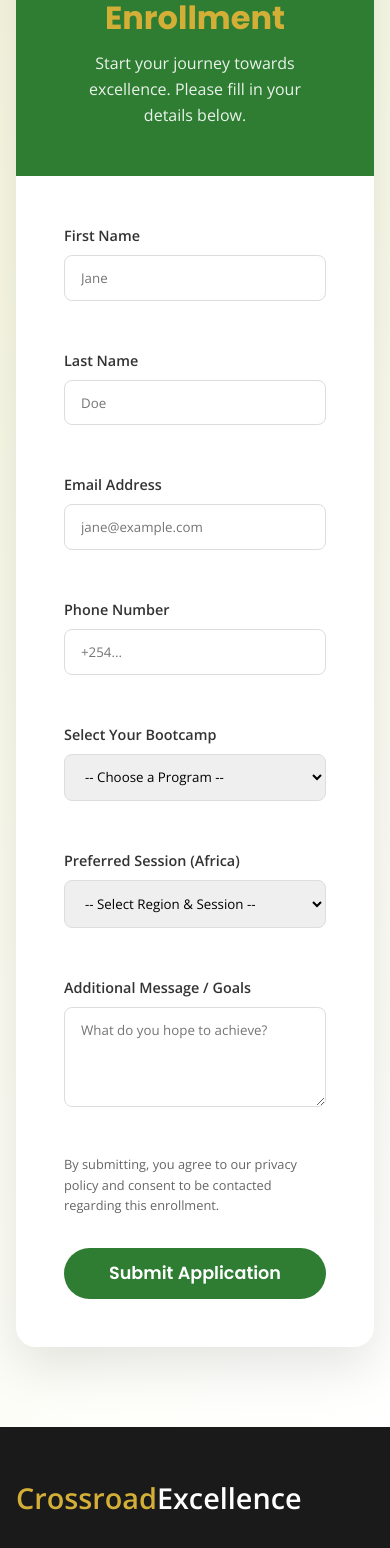
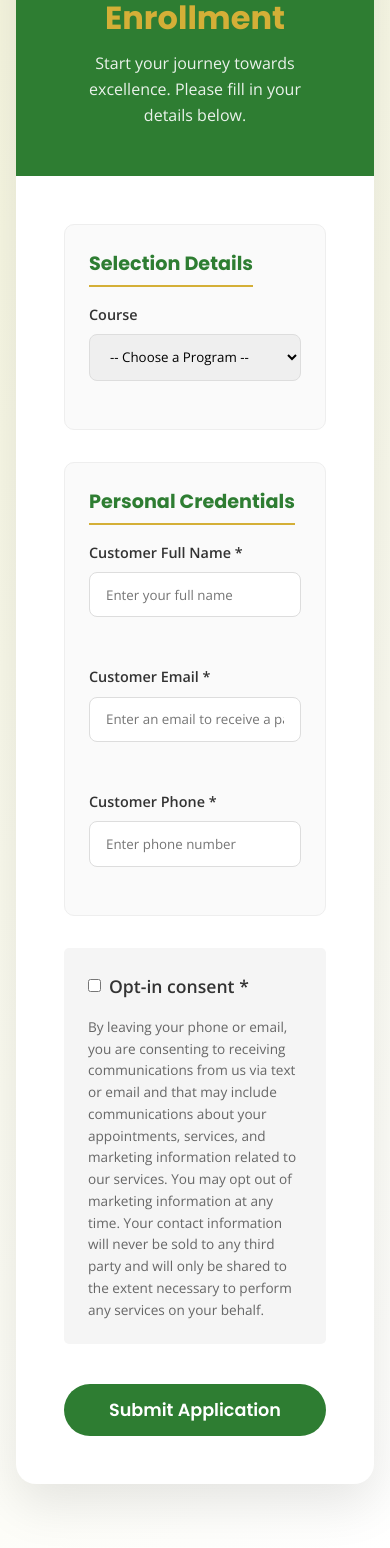
Before and after one commit to nimo731/School-of-cross-road-to-excellence, a React (Vite) app: page /enroll in a window 390 px wide. Shown: the part 432-1980 px from the top of the page. Built offline with nearby package versions, Linux system fonts and the light colour scheme.

Commit message:
Add responsive USA/Africa region toggle, automated enrollment amounts, and M-Pesa payment modules

```diff
--- a/src/components/ProgramCard.jsx
+++ b/src/components/ProgramCard.jsx
@@ -2,7 +2,10 @@ import React from 'react';
 import { Link } from 'react-router-dom';
 import './ProgramCard.css';
 
-const ProgramCard = ({ title, duration, priceKES, priceUSD, description, sessions }) => {
+const ProgramCard = ({ id, title, duration, price, description, sessions, activeRegion }) => {
+    const displayPrice = price[activeRegion];
+    const displaySessions = sessions[activeRegion];
+
     return (
         <div className="program-card">
             <div className="program-header">
@@ -12,28 +15,30 @@ const ProgramCard = ({ title, duration, priceKES, priceUSD, description, session
             <div className="program-body">
                 <p className="program-desc">{description}</p>
 
-                {sessions && (
+                {displaySessions && (
                     <div className="program-sessions">
-                        <h4 className="sessions-title">Africa Sessions:</h4>
+                        <h4 className="sessions-title">{activeRegion === 'africa' ? 'Africa' : 'USA'} Sessions:</h4>
                         <ul>
-                            {sessions.map((s, i) => <li key={i}>{s}</li>)}
+                            {displaySessions.map((s, i) => <li key={i}>{s}</li>)}
                         </ul>
                     </div>
                 )}
 
                 <div className="program-pricing">
                     <div className="price-item">
-                        <span className="price-label">Africa</span>
-                        <span className="price-value">{priceKES}</span>
-                    </div>
-                    <div className="price-item">
-                        <span className="price-label">USA</span>
-                        <span className="price-value">{priceUSD}</span>
+                        <span className="price-label">Admission Fee</span>
+                        <span className="price-value">{displayPrice}</span>
                     </div>
                 </div>
             </div>
             <div className="program-footer">
-                <Link to="/enroll" className="btn btn-primary btn-full text-center">Enroll Now</Link>
+                <Link
+                    to="/enroll"
+                    state={{ programId: id, programTitle: title, region: activeRegion, amount: displayPrice }}
+                    className="btn btn-primary btn-full text-center"
+                >
+                    Enroll Now
+                </Link>
             </div>
         </div>
     );
--- a/src/pages/Programs.css
+++ b/src/pages/Programs.css
@@ -12,7 +12,48 @@
 }
 
 .programs-list {
-    padding: 8rem 0;
+    padding: 3rem 0;
+}
+
+.region-toggle-section {
+    padding: 2rem 0;
+    background-color: var(--color-white);
+    border-bottom: 1px solid var(--color-cream);
+}
+
+.region-title {
+    font-size: 1.2rem;
+    color: var(--color-green);
+    margin-bottom: 1.5rem;
+}
+
+.region-buttons {
+    display: flex;
+    justify-content: center;
+    gap: 1rem;
+}
+
+.btn-outline {
+    background-color: transparent;
+    color: var(--color-green);
+    border: 2px solid var(--color-green);
+    padding: 0.8rem 1.8rem;
+    border-radius: 30px;
+    font-weight: 600;
+    cursor: pointer;
+    transition: var(--transition);
+}
+
+.btn-outline:hover {
+    background-color: var(--color-green);
+    color: var(--color-white);
+}
+
+@media (max-width: 768px) {
+    .region-buttons {
+        flex-direction: column;
+        align-items: stretch;
+    }
 }
 
 .programs-intro {
--- a/src/pages/Programs.jsx
+++ b/src/pages/Programs.jsx
@@ -1,47 +1,79 @@
-import React from 'react';
+import React, { useState } from 'react';
 import ProgramCard from '../components/ProgramCard';
 import './Programs.css';
 
 const Programs = () => {
+    const [activeRegion, setActiveRegion] = useState('africa');
+
     const allPrograms = [
         {
+            id: 'leadership',
             title: 'Confident Leadership',
             duration: '6 Weeks',
-            priceKES: 'KSh40,000',
-            priceUSD: '$397',
-            sessions: ['Morning Session (9 AM - 12 PM)', 'Evening Session (6 PM - 9 PM)'],
+            price: {
+                africa: 'KSh 40,000 KES',
+                usa: '$397'
+            },
+            sessions: {
+                africa: ['Morning Session (9 AM - 12 PM)', 'Evening Session (6 PM - 9 PM)'],
+                usa: ['Morning Session (9 AM - 12 PM EST)', 'Evening Session (6 PM - 9 PM EST)']
+            },
             description: 'Build the mindset, presence, and discipline of a strong leader. Focuses on self-awareness, communication, decision-making, and leading with confidence in real-life situations.'
         },
         {
+            id: 'resume',
             title: 'Professional Resume, Cover Letter & Interview Mastery',
             duration: '2 Weeks',
-            priceKES: 'KSh20,000',
-            priceUSD: '$197',
-            sessions: ['Morning Session (9 AM - 12 PM)', 'Evening Session (6 PM - 9 PM)'],
+            price: {
+                africa: 'KSh 20,000 KES',
+                usa: '$197'
+            },
+            sessions: {
+                africa: ['Morning Session (9 AM - 12 PM)', 'Evening Session (6 PM - 9 PM)'],
+                usa: ['Morning Session (9 AM - 12 PM EST)', 'Evening Session (6 PM - 9 PM EST)']
+            },
             description: 'Learn how to present yourself professionally on paper and in person. Covers resume writing, persuasive cover letters, and interview techniques to stand out and secure opportunities.'
         },
         {
+            id: 'ai',
             title: 'Senior AI Course',
             duration: '4-Week Advanced Program',
-            priceKES: 'KSh28,000',
-            priceUSD: '$225',
-            sessions: ['Afternoon Session (2 PM - 5 PM)'],
+            price: {
+                africa: 'KSh 28,000 KES',
+                usa: '$225'
+            },
+            sessions: {
+                africa: ['Afternoon Session (2 PM - 5 PM)'],
+                usa: ['Afternoon Session (2 PM - 5 PM EST)']
+            },
             description: 'Designed for experienced seniors ready to master advanced technology. It explores AI as a practical tool for everyday life, business, creativity, and communication.'
         },
         {
+            id: 'business',
             title: 'How to Start a Business',
             duration: '2 Weeks',
-            priceKES: 'KSh30,000',
-            priceUSD: '$250',
-            sessions: ['Evening Session (6 PM - 9 PM)'],
+            price: {
+                africa: 'KSh 30,000 KES',
+                usa: '$250'
+            },
+            sessions: {
+                africa: ['Evening Session (6 PM - 9 PM)'],
+                usa: ['Evening Session (6 PM - 9 PM EST)']
+            },
             description: 'Foundational steps to legally and practically start a business. Covers business structure, registration, and basic operations to move from idea to action.'
         },
         {
+            id: 'seniors',
             title: 'Boot Camp for Seniors',
             duration: '4 Weeks',
-            priceKES: 'N/A',
-            priceUSD: '$225',
-            sessions: ['Morning Session (10 AM - 1 PM)'],
+            price: {
+                africa: 'N/A',
+                usa: '$225'
+            },
+            sessions: {
+                africa: ['Morning Session (10 AM - 1 PM)'],
+                usa: ['Morning Session (10 AM - 1 PM EST)']
+            },
             description: 'Bringing old stories to life through digital storytelling and AI, specifically for seniors aged 65+.'
         }
     ];
@@ -56,6 +88,27 @@ const Programs = () => {
                 </div>
             </section>
 
+            {/* Region Toggle */}
+            <section className="region-toggle-section text-center">
+                <div className="container">
+                    <h3 className="region-title">Select your region to view specific sessions and pricing:</h3>
+                    <div className="region-buttons">
+                        <button
+                            className={`btn ${activeRegion === 'africa' ? 'btn-primary' : 'btn-outline'}`}
+                            onClick={() => setActiveRegion('africa')}
+                        >
+                            View Africa Sessions
+                        </button>
+                        <button
+                            className={`btn ${activeRegion === 'usa' ? 'btn-primary' : 'btn-outline'}`}
+                            onClick={() => setActiveRegion('usa')}
+                        >
+                            View America (USA) Sessions
+                        </button>
+                    </div>
+                </div>
+            </section>
+
             {/* Programs Grid */}
             <section className="programs-list">
                 <div className="container">
@@ -65,20 +118,10 @@ const Programs = () => {
                         </p>
                     </div>
                     <div className="grid grid-3 programs-cards">
-                        {allPrograms.map((program, index) => (
-                            <ProgramCard key={index} {...program} />
+                        {allPrograms.map((program) => (
+                            <ProgramCard key={program.id} {...program} activeRegion={activeRegion} />
                         ))}
                     </div>
-                </div>
-            </section>
-
-            {/* Region Info */}
-            <section className="region-info bg-green">
-                <div className="container text-center">
-                    <h2 className="cta-title">Global Learning Community</h2>
-                    <p className="cta-desc">
-                        We welcome students from Africa and the USA. Our pricing is structured to accommodate different regions while providing the same high-quality excellence.
-                    </p>
                 </div>
             </section>
         </div>
--- a/src/pages/Register.css
+++ b/src/pages/Register.css
@@ -55,14 +55,84 @@
 }
 
 .btn-enroll {
-    margin-top: 2rem;
+    margin-top: 1rem;
     width: 100%;
     padding: 1rem;
     font-size: 1.1rem;
 }
 
+.payment-module {
+    background-color: #fafafa;
+    border: 1px solid #eee;
+    border-radius: 10px;
+    padding: 1.5rem;
+    margin-bottom: 2rem;
+}
+
+.module-title {
+    color: var(--color-green);
+    margin-bottom: 1rem;
+    font-size: 1.2rem;
+    border-bottom: 2px solid var(--color-gold);
+    display: inline-block;
+    padding-bottom: 0.3rem;
+}
+
+.amount-display {
+    margin-top: 1rem;
+    padding: 1rem;
+    background-color: var(--color-cream);
+    color: var(--color-green);
+    border-radius: 5px;
+    font-size: 1.1rem;
+}
+
+.payment-instructions {
+    margin-top: 1.5rem;
+    padding: 1.5rem;
+    background-color: rgba(212, 175, 55, 0.1);
+    /* light gold */
+    border-left: 4px solid var(--color-gold);
+    border-radius: 5px;
+}
+
+.payment-instructions h4 {
+    color: var(--color-gold);
+    font-size: 1.1rem;
+    margin-bottom: 0.5rem;
+}
+
+.payment-instructions ol {
+    margin-left: 1.5rem;
+    margin-top: 0.5rem;
+}
+
+.payment-instructions li {
+    margin-bottom: 0.5rem;
+    color: var(--color-text);
+    font-size: 0.95rem;
+    line-height: 1.5;
+}
+
+.opt-in-section {
+    background-color: #f5f5f5;
+    padding: 1.5rem;
+    border-radius: 5px;
+    margin-bottom: 1.5rem;
+}
+
+.opt-in-label {
+    display: flex;
+    align-items: center;
+    gap: 0.5rem;
+    font-size: 1.1rem;
+    color: var(--color-text);
+    margin-bottom: 1rem;
+    cursor: pointer;
+}
+
 .privacy-declaration {
-    font-size: 0.8rem;
+    font-size: 0.85rem;
     color: var(--color-text-light);
-    margin-top: 1rem;
+    line-height: 1.6;
 }
--- a/src/pages/Register.jsx
+++ b/src/pages/Register.jsx
@@ -1,8 +1,42 @@
-import React from 'react';
+import React, { useState, useEffect } from 'react';
 import { motion } from 'framer-motion';
+import { useLocation } from 'react-router-dom';
 import './Register.css';
 
+const allProgramsList = {
+    'leadership': 'Confident Leadership (6 Weeks)',
+    'resume': 'Professional Resume, Cover Letter & Interview Mastery (2 Weeks)',
+    'ai': 'Senior AI Course (4-Week Advanced Program)',
+    'business': 'How to Start a Business (2 Weeks)',
+    'seniors': 'Boot Camp for Seniors (4 Weeks)'
+};
+
 const Register = () => {
+    const location = useLocation();
+
+    // We expect state from ProgramCard: { programId, programTitle, region, amount }
+    const { programId, programTitle, region, amount } = location.state || {};
+
+    const [selectedProgram, setSelectedProgram] = useState(programId || '');
+    const [selectedRegion, setSelectedRegion] = useState(region || 'africa');
+    const [displayAmount, setDisplayAmount] = useState(amount || '');
+    const [paymentMethod, setPaymentMethod] = useState('');
+    const [optIn, setOptIn] = useState(false);
+
+    // If the user lands here directly, they can choose a program and we should ideally fetch the amount
+    // For simplicity, if they come from the card it's prefilled. Otherwise, they have to select from the site.
+    // If we want dynamic amounts here, we'd replicate the price table.
+
+    useEffect(() => {
+        // Just a simple fallback for amount if they switch programs manually on this page.
+        // In a real app, you'd lookup the price object.
+        if (!location.state || location.state.programId !== selectedProgram) {
+            setDisplayAmount('Select a program from the Programs page to see exact pricing.');
+        } else {
+            setDisplayAmount(location.state.amount);
+        }
+    }, [selectedProgram, location.state]);
+
     return (
         <div className="register-page">
             <div className="container">
@@ -18,54 +52,96 @@ const Register = () => {
                     </div>
 
                     <form className="enrollment-form">
-                        <div className="form-grid">
-                            <div className="form-group">
-                                <label>First Name</label>
-                                <input type="text" placeholder="Jane" required />
-                            </div>
-                            <div className="form-group">
-                                <label>Last Name</label>
-                                <input type="text" placeholder="Doe" required />
-                            </div>
-                            <div className="form-group">
-                                <label>Email Address</label>
-                                <input type="email" placeholder="jane@example.com" required />
-                            </div>
-                            <div className="form-group">
-                                <label>Phone Number</label>
-                                <input type="tel" placeholder="+254..." required />
-                            </div>
+
+                        {/* Course Selection Module */}
+                        <div className="payment-module">
+                            <h3 className="module-title">Selection Details</h3>
                             <div className="form-group full-width">
-                                <label>Select Your Bootcamp</label>
-                                <select required>
+                                <label>Course</label>
+                                <select
+                                    required
+                                    value={selectedProgram}
+                                    onChange={(e) => setSelectedProgram(e.target.value)}
+                                >
                                     <option value="">-- Choose a Program --</option>
-                                    <option value="leadership">Confident Leadership (6 Weeks)</option>
-                                    <option value="resume">Resume & Interview Mastery (2 Weeks)</option>
-                                    <option value="ai">Senior AI Course (4 Weeks)</option>
-                                    <option value="business">How to Start a Business (2 Weeks)</option>
-                                    <option value="seniors">Boot Camp for Seniors (4 Weeks)</option>
+                                    {Object.entries(allProgramsList).map(([id, title]) => (
+                                        <option key={id} value={id}>{title}</option>
+                                    ))}
                                 </select>
                             </div>
-                            <div className="form-group full-width">
-                                <label>Preferred Session (Africa)</label>
-                                <select required>
-                                    <option value="">-- Select Region & Session --</option>
-                                    <option value="africa_morning">Africa - Morning Session (9 AM - 12 PM)</option>
-                                    <option value="africa_evening">Africa - Evening Session (6 PM - 9 PM)</option>
-                                    <option value="usa_morning">USA - Morning Session (EST)</option>
-                                    <option value="usa_evening">USA - Evening Session (EST)</option>
-                                </select>
+
+                            {selectedProgram && (
+                                <div className="amount-display">
+                                    <strong>Admission Fee:</strong> {displayAmount}
+                                </div>
+                            )}
+                        </div>
+
+                        {/* Payment Method Module */}
+                        {selectedProgram && (
+                            <div className="payment-module">
+                                <h3 className="module-title">Payment Method</h3>
+                                <div className="form-group full-width">
+                                    <select
+                                        required
+                                        value={paymentMethod}
+                                        onChange={(e) => setPaymentMethod(e.target.value)}
+                                    >
+                                        <option value="">-- Select Payment Method --</option>
+                                        <option value="mpesa">M-Pesa App Payment</option>
+                                        <option value="other">Credit Card / PayPal (Coming Soon)</option>
+                                    </select>
+                                </div>
+
+                                {paymentMethod === 'mpesa' && (
+                                    <div className="payment-instructions">
+                                        <h4>We accept M-Pesa App Payments</h4>
+                                        <ol>
+                                            <li>To make payment with M-pesa App, submit the form below.</li>
+                                            <li>After your submission, follow the instructions to make payment for the total amount shown above.</li>
+                                            <li>Reserving a seat is time sensitive, therefore to reserve your seat, full payment is required.</li>
+                                        </ol>
+                                    </div>
+                                )}
                             </div>
-                            <div className="form-group full-width">
-                                <label>Additional Message / Goals</label>
-                                <textarea rows="4" placeholder="What do you hope to achieve?"></textarea>
+                        )}
+
+                        {/* Personal Credentials Module */}
+                        <div className="payment-module">
+                            <h3 className="module-title">Personal Credentials</h3>
+                            <div className="form-grid">
+                                <div className="form-group full-width">
+                                    <label>Customer Full Name *</label>
+                                    <input type="text" placeholder="Enter your full name" required />
+                                </div>
+                                <div className="form-group full-width">
+                                    <label>Customer Email *</label>
+                                    <input type="email" placeholder="Enter an email to receive a payment confirmation" required />
+                                </div>
+                                <div className="form-group full-width">
+                                    <label>Customer Phone *</label>
+                                    <input type="tel" placeholder="Enter phone number" required />
+                                </div>
                             </div>
                         </div>
 
+                        {/* Opt-in & Submit */}
                         <div className="form-footer">
-                            <p className="privacy-declaration">
-                                By submitting, you agree to our privacy policy and consent to be contacted regarding this enrollment.
-                            </p>
+                            <div className="opt-in-section">
+                                <label className="opt-in-label">
+                                    <input
+                                        type="checkbox"
+                                        required
+                                        checked={optIn}
+                                        onChange={(e) => setOptIn(e.target.checked)}
+                                    />
+                                    <strong>Opt-in consent *</strong>
+                                </label>
+                                <p className="privacy-declaration">
+                                    By leaving your phone or email, you are consenting to receiving communications from us via text or email and that may include communications about your appointments, services, and marketing information related to our services. You may opt out of marketing information at any time. Your contact information will never be sold to any third party and will only be shared to the extent necessary to perform any services on your behalf.
+                                </p>
+                            </div>
+
                             <motion.button
                                 type="submit"
                                 className="btn btn-primary btn-enroll"
```
